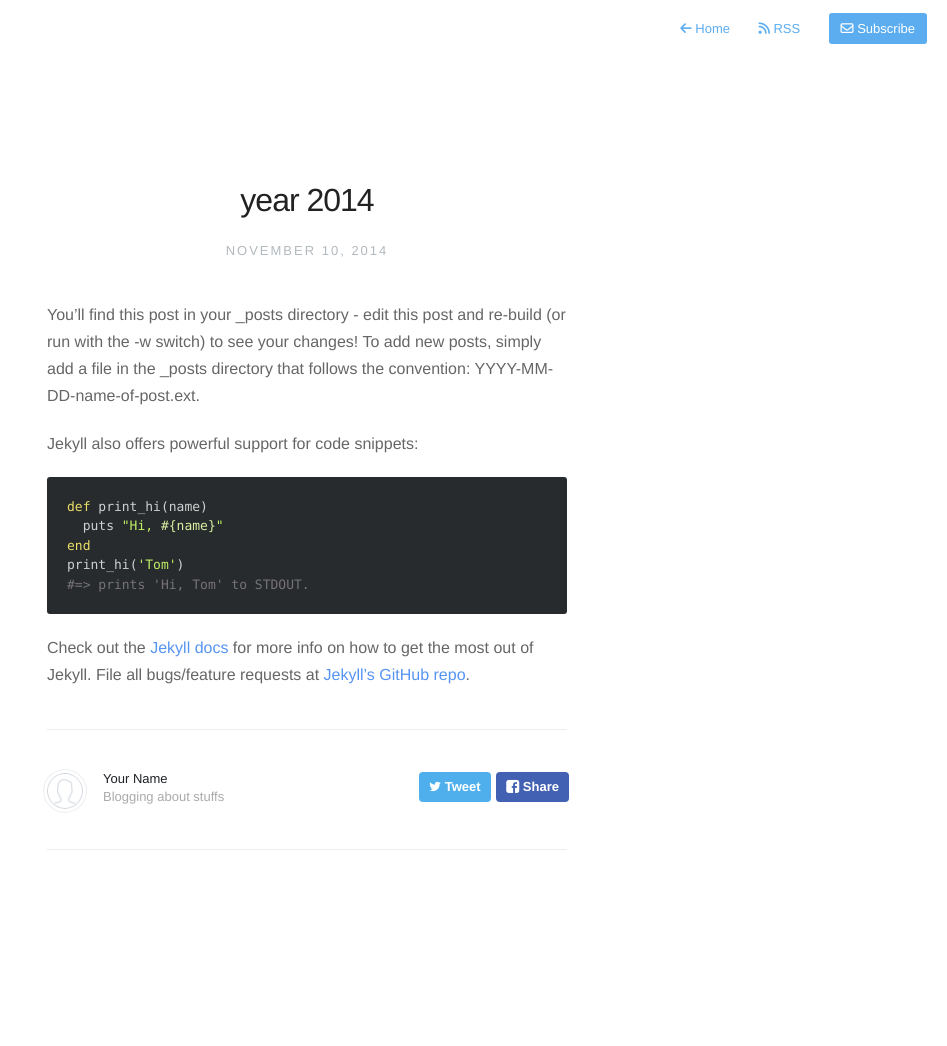
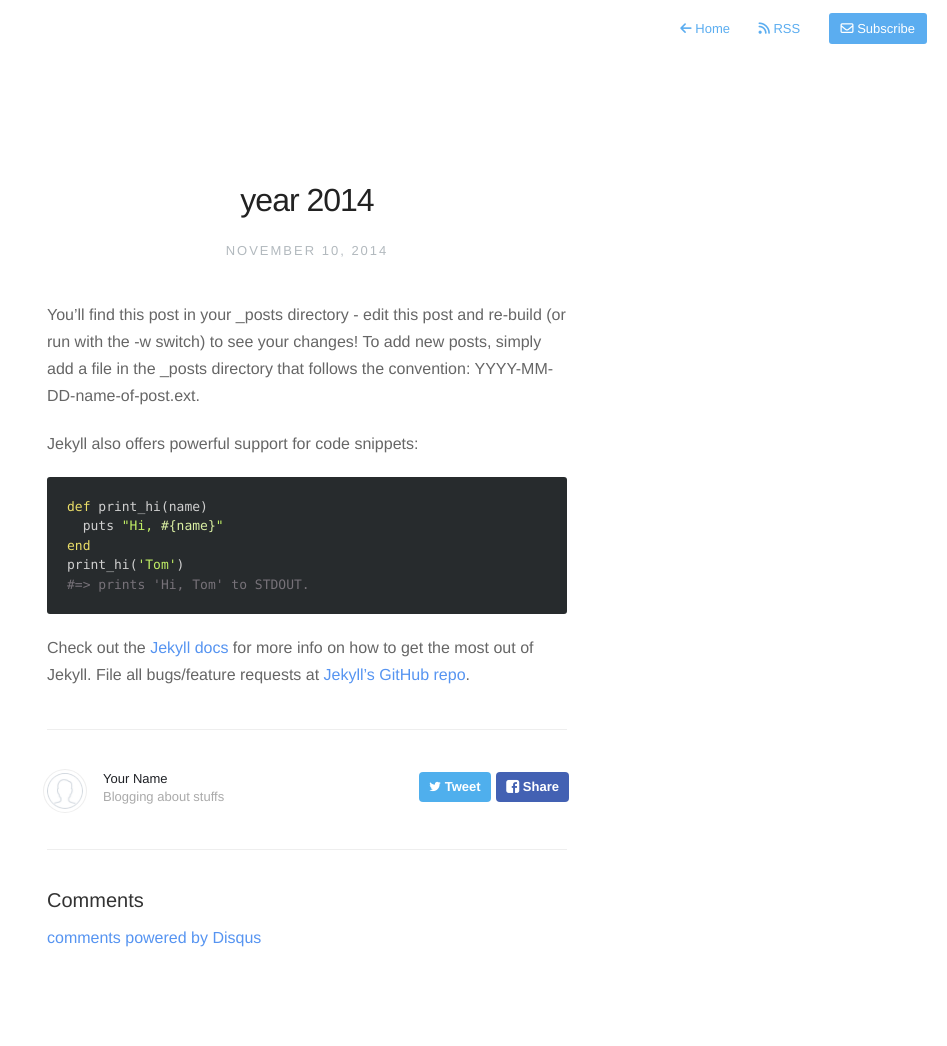
Before and after one commit to stepbystepjekyll/stepbystepjekyll.github.io, a Jekyll site: the page built from _posts/2013-11-10-welcome-to-jekyll.markdown, in a window 1280 px wide. Shown: the whole page, without its empty margins (333-1280 px from the left). Built offline with Jekyll 4.4.1, drawn with Linux system fonts in a browser that asks for light colours; nearby versions of some CDN libraries; Markdown is read by kramdown in place of the engine named in the settings; comment, search, counter and statistics services are not loaded; before the commit the page ends 990 px from its top, so only the background shows below that; part of the change alters nothing that is shown.

Commit message:
Fixed title

```diff
--- a/_config.yml
+++ b/_config.yml
@@ -1,4 +1,4 @@
-name: Your New Jekyll Site
+name: Step By Step Jekyll
 description: Blogging about stuffs
 meta_description: "Your New Jekyll Site, Blogging about stuffs"
 
@@ -16,7 +16,7 @@ port: 9797
 baseurl: /
 domain_name: 'http://yourblog-domain.com'
 google_analytics: 'UA-XXXXXXXX-X'
-disqus: false
+disqus: true
 disqus_shortname: 'stepbystepjekyll-github-io'
 
 # Details for the RSS feed generator
```
